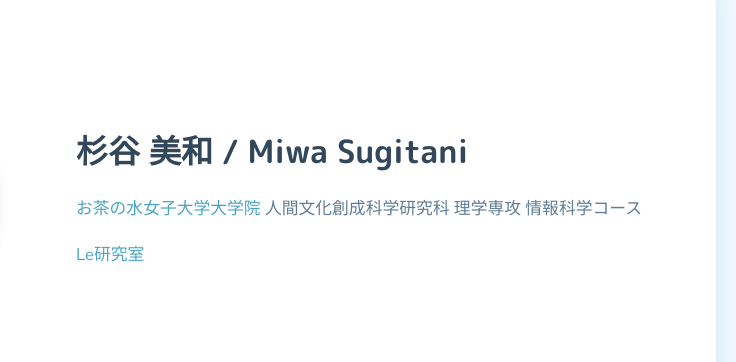
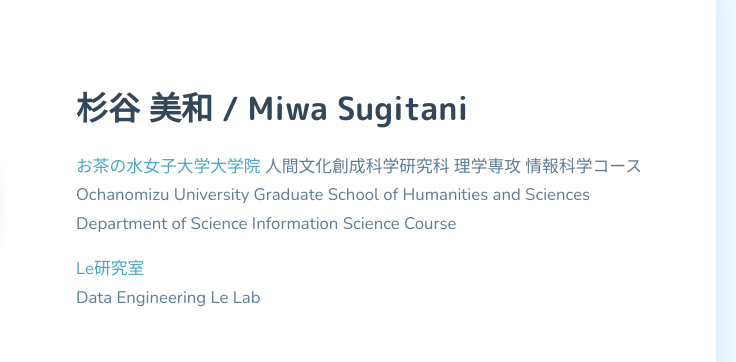
Before and after one commit to ochaMiwaSugitani/ochaMiwaSugitani.github.io, a website built with Vite: page index.html in a window 1280 px wide. Shown: the part 267-629 px from the top of the page, 544-1280 px from the left. Built offline with nearby package versions, Linux system fonts and the light colour scheme.

Commit message:
fix: 言語

```diff
--- a/index.html
+++ b/index.html
@@ -31,8 +31,8 @@
                 </figure>
                 <div class="introBox">
                     <h3>杉谷 美和 / Miwa Sugitani</h3>
-                    <p><a href="https://www.ocha.ac.jp/index.html">お茶の水女子大学大学院</a> 人間文化創成科学研究科 理学専攻 情報科学コース</p>
-                    <p><a href="https://www.de-lab.te.ocha.ac.jp/">Le研究室</a></p>
+                    <p><a href="https://www.ocha.ac.jp/index.html">お茶の水女子大学大学院</a> 人間文化創成科学研究科 理学専攻 情報科学コース<br>Ochanomizu University Graduate School of Humanities and Sciences Department of Science Information Science Course</p>
+                    <p><a href="https://www.de-lab.te.ocha.ac.jp/">Le研究室</a><br>Data Engineering Le Lab</p>
                 </div>
             </div>
         </section>
```
